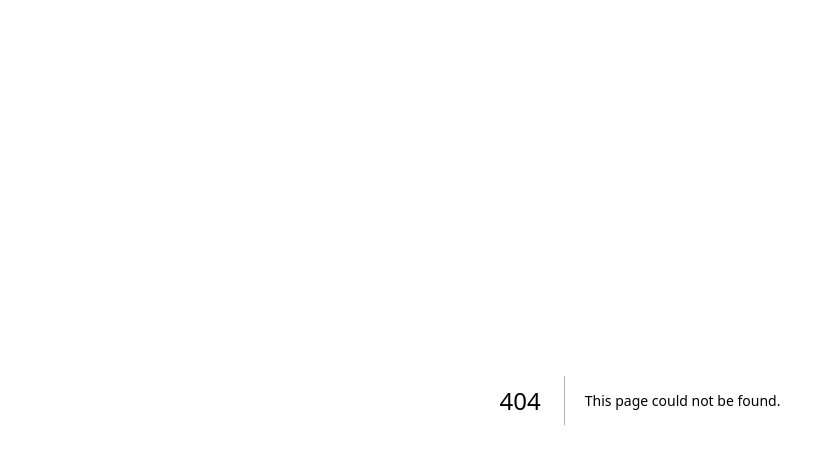
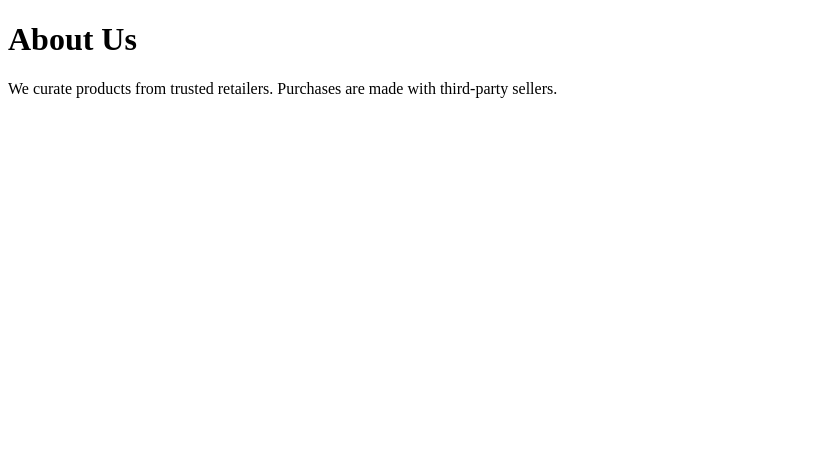
Before and after one commit to Kai-Granville/ca-city-attire-new, a Next.js app: page /about in a window 1280 px wide. Before the commit this address had no page. Shown: the top 464 px of the page, without its empty margins (0-835 px from the left). Built offline with nearby package versions, Linux system fonts and the light colour scheme.

Commit message:
Create about.js

```diff
--- /dev/null
+++ b/pages/about.js
@@ -0,0 +1,11 @@
+export default function About() {
+  return (
+    <main>
+      <h1>About Us</h1>
+      <p>
+        We curate products from trusted retailers.
+        Purchases are made with third-party sellers.
+      </p>
+    </main>
+  );
+}
```
